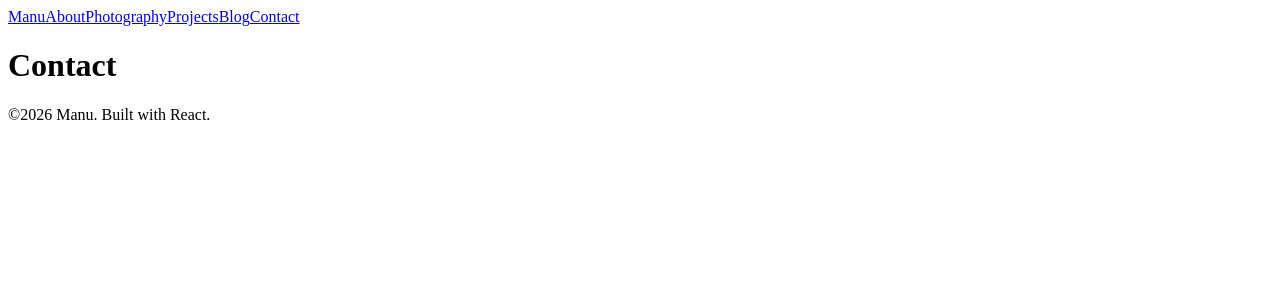
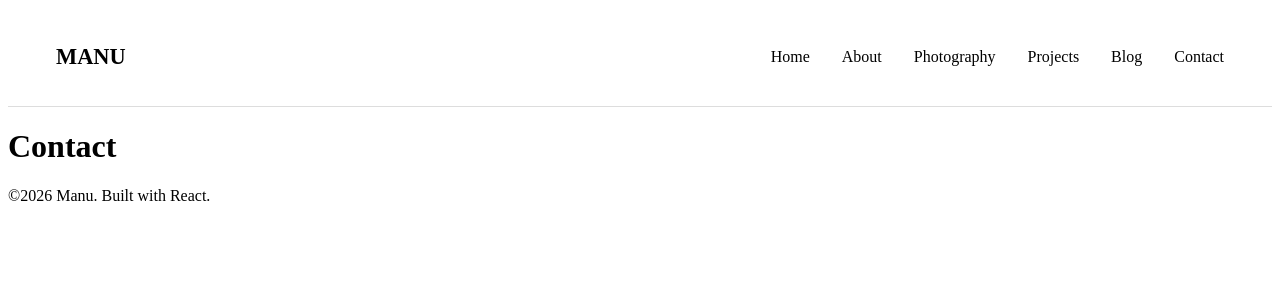
Before and after one commit to emuange/my-website, a React (Vite) app: page /contact in a window 1280 px wide. Shown: the top 300 px of the page. Built offline with nearby package versions, Linux system fonts and the light colour scheme.

Commit message:
Style navbar

```diff
--- /dev/null
+++ b/src/components/Navbar/Navbar.css
@@ -0,0 +1,32 @@
+.navbar {
+    display: flex;
+    justify-content: space-between;
+    align-items: center;
+
+    padding: 1.5rem 3rem;
+    border-bottom: 1px solid #ddd;
+}
+
+.logo a {
+    font-size: 1.4rem;
+    font-weight: bold;
+
+    text-decoration: none;
+    color: black;
+}
+
+.nav-links {
+    display: flex;
+    gap: 2rem;
+
+    list-style: none;
+}
+
+.nav-links a {
+    text-decoration: none;
+    color: black;
+}
+
+.nav-links a:hover {
+    color: #777;
+}
--- a/src/components/Navbar/Navbar.jsx
+++ b/src/components/Navbar/Navbar.jsx
@@ -1,14 +1,21 @@
 import { Link } from "react-router-dom";
+import "./Navbar.css";
 
 export default function Navbar() {
     return (
-        <nav>
-            <Link to="/">Manu</Link>
-            <Link to="/about">About</Link>
-            <Link to="/photography">Photography</Link>
-            <Link to="/projects">Projects</Link>
-            <Link to="/blog">Blog</Link>
-            <Link to="/contact">Contact</Link>
+        <nav className="navbar">
+            <div className="logo">
+                <Link to="/">MANU</Link>
+            </div>
+            <ul className="nav-links">
+                <li><Link to="/">Home</Link></li>
+                <li><Link to="/about">About</Link></li>
+                <li><Link to="/photography">Photography</Link></li>
+                <li><Link to="/projects">Projects</Link></li>
+                <li><Link to="/blog">Blog</Link></li>
+                <li><Link to="/contact">Contact</Link></li>
+            </ul>
+
         </nav>
     );
 }
```
